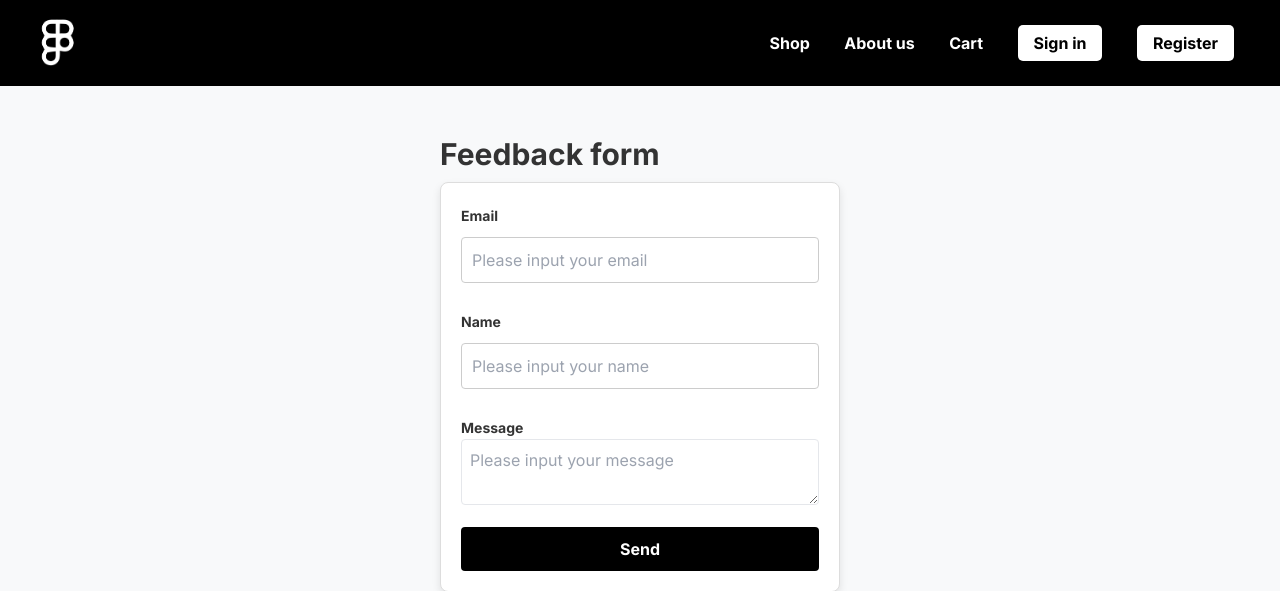
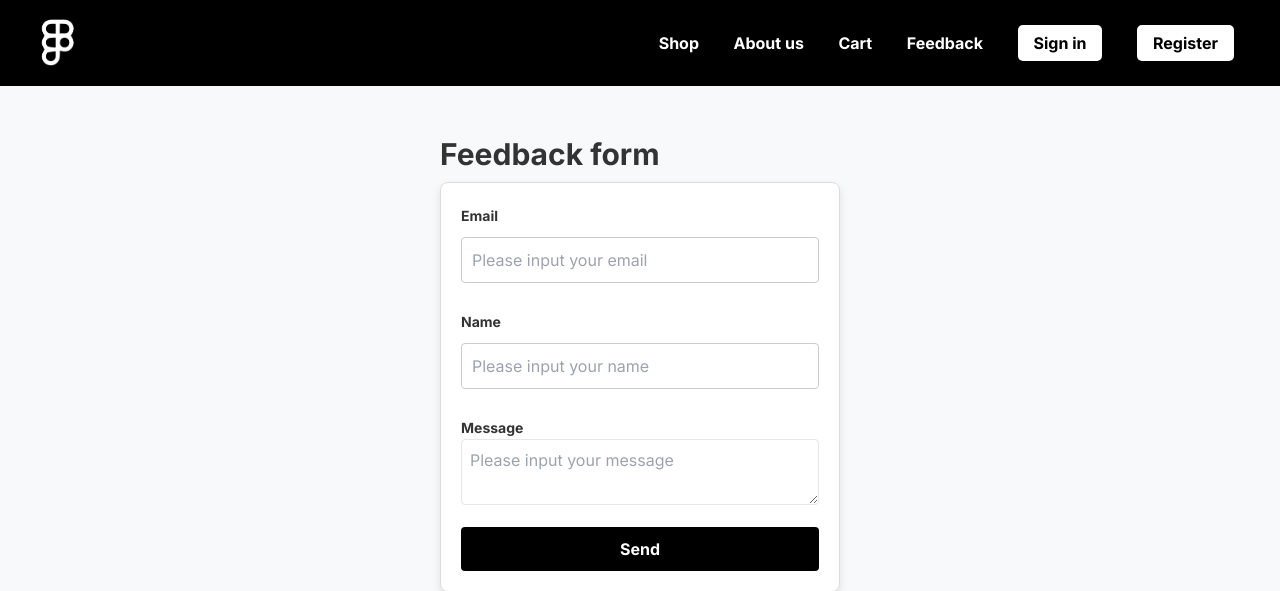
Before and after one commit to Solidarov/site_project, a Flask app: page /feedback in a window 1280 px wide. Shown: the top 591 px of the page. Run offline with Flask 3, Linux system fonts and the light colour scheme; some libraries are stand-ins or nearby versions.

Commit message:
Create feedback page and add to navbar

```diff
--- a/site_project/templates/base.html
+++ b/site_project/templates/base.html
@@ -20,6 +20,7 @@
             <a href="/shop">Shop</a>
             <a href="/about">About us</a>
             <a href="/cart">Cart</a>
+            <a href="/feedback">Feedback</a>
             <a href="/login" class="btn">Sign in</a>
             <a href="/register" class="btn">Register</a>
         </nav>
--- a/site_project/templates/feedback.html
+++ b/site_project/templates/feedback.html
@@ -9,14 +9,14 @@
 {% block content %}
 <div class="user-container">
     <h1>Feedback form</h1>
-    <form method="#" action="#" class="space-y-4">
+    <form method="POST" action="{{url_for('feedback')}}" class="space-y-4">
         <div>
             <label for="email">Email</label>
             <input type="email" name="email" id="email" placeholder="Please input your email" class="border p-2 w-full" required>
         </div>
         <div>
             <label for="name">Name</label>
-            <input type="text" name="nane" id="name" placeholder="Please input your name" class="border p-2 w-full" required>
+            <input type="text" name="name" id="name" placeholder="Please input your name" class="border p-2 w-full" required>
         </div>
         <div>
             <label for="message">Message</label>
```
